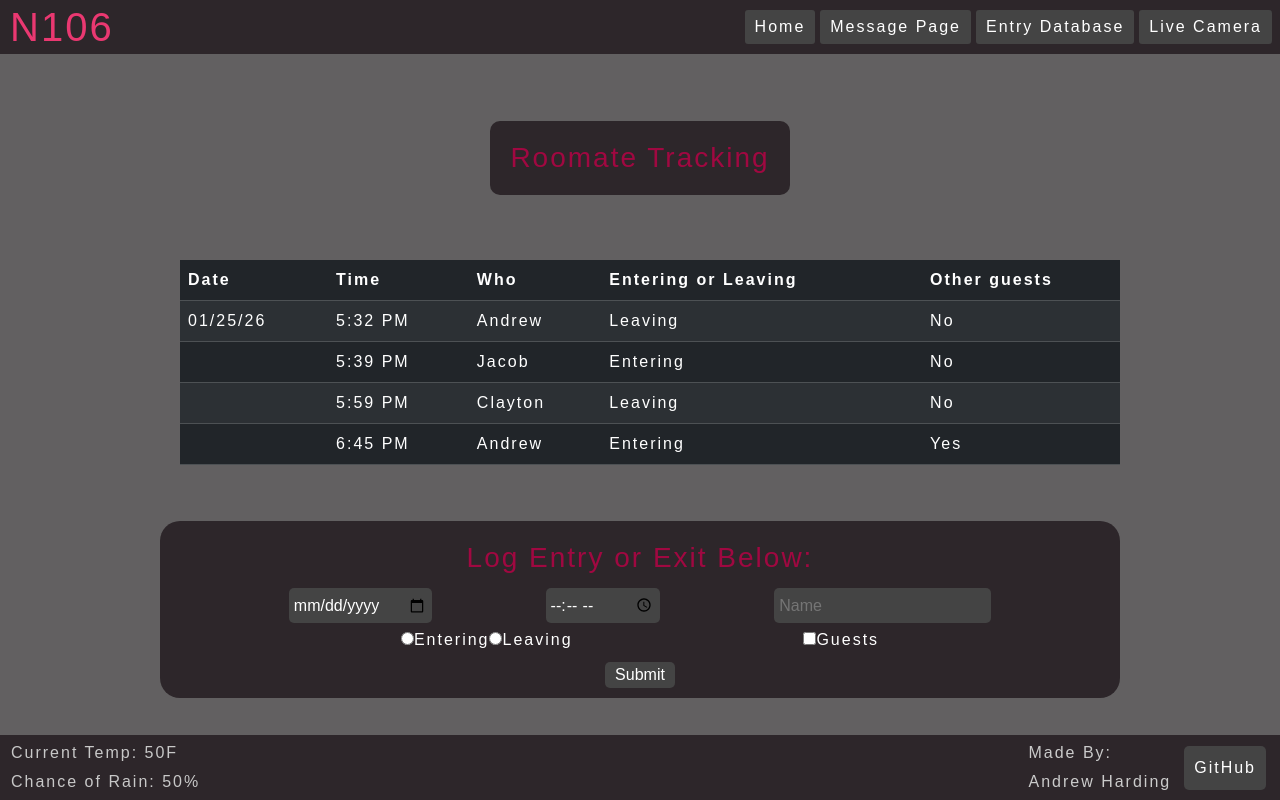
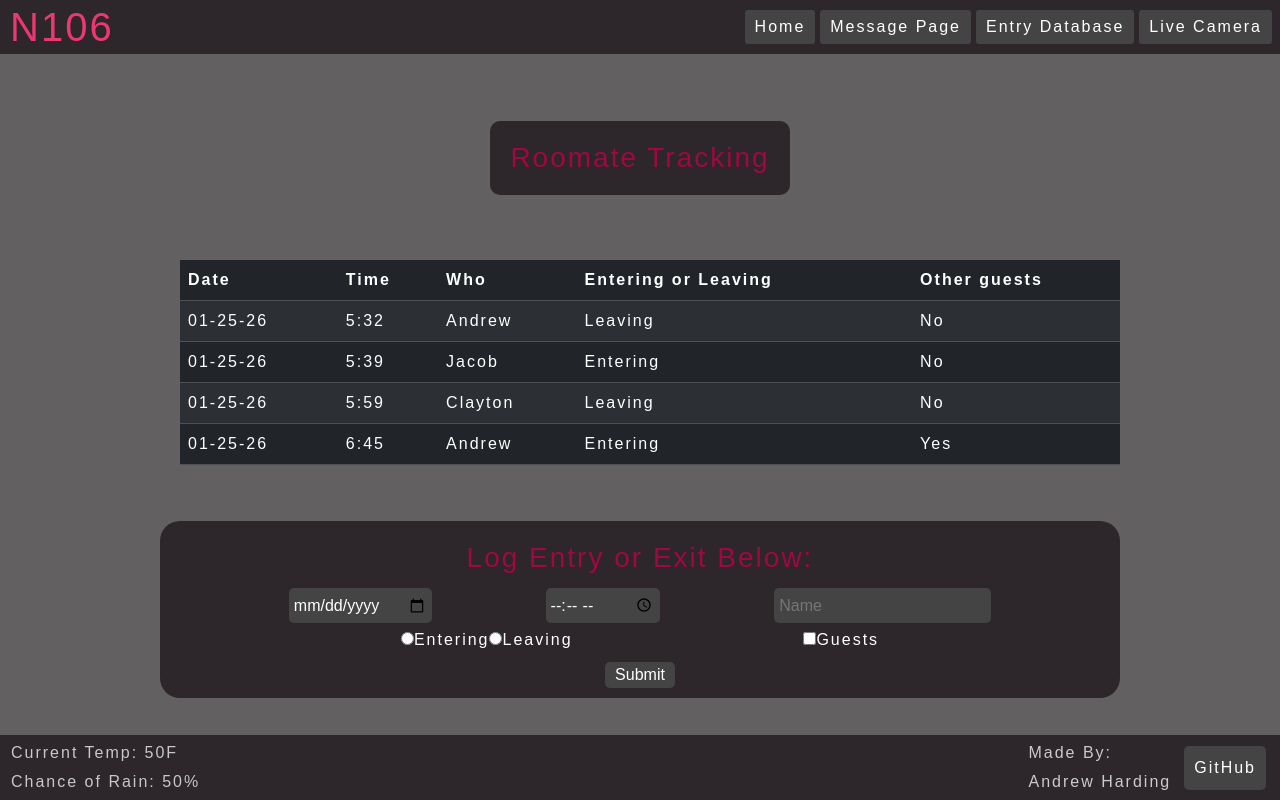
Before and after one commit to andpdw/CS260-Startup, a React (Vite) app: page /database in a window 1280 px wide. Built offline with nearby package versions, Linux system fonts and the light colour scheme; a web font is replaced by a local one.

Commit message:
Got the newEntry function started, need to make it reload the page after the button is pressed

```diff
--- a/src/database/dataEntry.jsx
+++ b/src/database/dataEntry.jsx
@@ -1,14 +1,25 @@
 import React from "react";
 
 const databaseEntries = [
-    {date:"01/25/26", time:"5:32 PM", name:"Andrew", state:"Leaving", guests:"No"},
-    {data:"01/25/26", time:"5:39 PM", name:"Jacob", state:"Entering", guests:"No"},
-    {data:"01/25/26", time:"5:59 PM", name:"Clayton", state:"Leaving", guests:"No"},
-    {data:"01/25/26", time:"6:45 PM", name:"Andrew", state:"Entering", guests:"Yes"},
+    {date:"01-25-26", time:"5:32", name:"Andrew", state:"Leaving", guests:"No"},
+    {date:"01-25-26", time:"5:39", name:"Jacob", state:"Entering", guests:"No"},
+    {date:"01-25-26", time:"5:59", name:"Clayton", state:"Leaving", guests:"No"},
+    {date:"01-25-26", time:"6:45", name:"Andrew", state:"Entering", guests:"Yes"},
 ]
 
 function getData() {
     return databaseEntries;
+}
+
+export function newEntry(date, time, name, state, guests) {
+    console.log(time);
+    let sGuests = "";
+    if (guests) {
+        sGuests = "Yes";
+    } else {
+        sGuests = "No";
+    }
+    databaseEntries.push({date: date, time: time, name: name, state: state, guests: sGuests});
 }
 
 export function DataTable() {
--- a/src/database/database.jsx
+++ b/src/database/database.jsx
@@ -2,8 +2,15 @@ import React from 'react';
 import './database.css'
 
 import { DataTable } from './dataEntry';
+import { newEntry } from './dataEntry';
 
 export function Database() {
+    const [date, setDate] = React.useState("");
+    const [time, setTime] = React.useState("");
+    const [name, setName] = React.useState("");
+    const [state, setState] = React.useState("");
+    const [guests, setGuests] = React.useState(false);
+
   return (
     <main>
             <div className="table-title">
@@ -19,30 +26,30 @@ export function Database() {
                 <div className="input-fields">
                     <div id="input-group-1">
                         <div>
-                            <input type="date" placeholder="Date"></input>
+                            <input type="date" placeholder="Date" value={date} onChange={(e) => setDate(e.target.value)}></input>
                         </div>
                         <div>
-                            <input type="time" placeholder="Time"></input>
+                            <input type="time" placeholder="Time" value={time} onChange={(e) => setTime(e.target.value)}></input>
                         </div>
                         <div>
-                            <input type="text" placeholder="Name"></input>
+                            <input type="text" placeholder="Name" value={name} onChange={(e) => setName(e.target.value)}></input>
                         </div>
                     </div>
                     <div id="input-group-2">
                         <div>
-                            <input type="radio" id="Entering" name="entering-leaving" value="Entering"></input>
+                            <input type="radio" id="Entering" name="entering-leaving" value="Entering" checked={state === "Entering"} onChange={(e) => setState(e.target.value)}></input>
                             <label htmlFor="Entering">Entering</label>
 
-                            <input type="radio" id="Leaving" name="entering-leaving" value="Leaving"></input>
+                            <input type="radio" id="Leaving" name="entering-leaving" value="Leaving" checked={state === "Leaving"} onChange={(e) => setState(e.target.value)}></input>
                             <label htmlFor="Leaving">Leaving</label>
                         </div>
                         <div>
-                            <input type="checkbox" id="guests" name="guests" value="Yes"></input>
+                            <input type="checkbox" id="guests" name="guests" checked={guests} onChange={(e) => setGuests(e.target.checked)}></input>
                             <label htmlFor="guests">Guests</label>
                         </div>
                     </div>
                     <div id="submit-button">
-                        <button type="button">Submit</button>
+                        <button type="button" onClick={() => newEntry(date, time, name, state, guests)}>Submit</button>
                     </div>
                 </div>
             </div>
```
